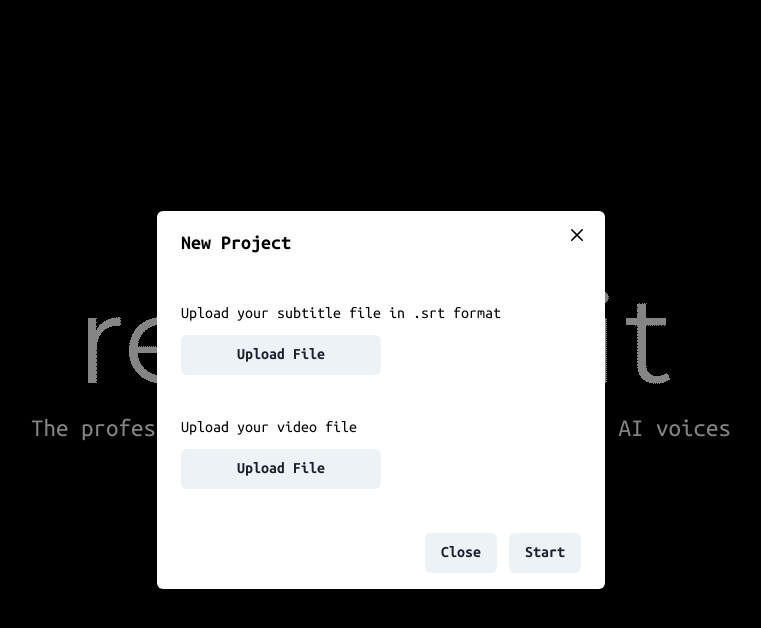
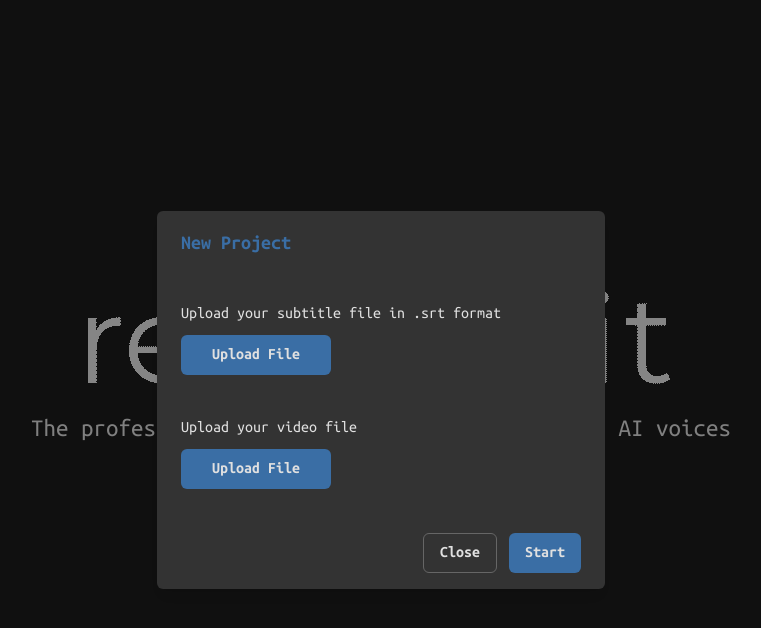
Before and after one commit to ArturoTarantino/voiseed-assignment, a React (Vite) app: page / in a window 1280 px wide. Both pictures are taken after a click on the button "Create new project". Shown: the top 628 px of the page, without its empty margins (259-1020 px from the left). Built offline with nearby package versions, Linux system fonts and the light colour scheme.

Commit message:
styles app

```diff
--- a/src/App.scss
+++ b/src/App.scss
@@ -3,15 +3,12 @@
 }
 
 .my-btn {
-    padding: 10px 20px;
-    border-radius: 10px;
-    background-color: white;
-    color: black;
-    border: none;
+    background-color: #3A6EA5 !important;
+    color: #E0E0E0 !important;
 }
 
 .project-box {
-    background-color: rgb(37, 36, 36);
+    background-color: #2B2B2B;
     border-radius: 10px;
     padding: 10px;
     height: 100%;
@@ -19,7 +16,7 @@
     thead {
         tr {
             th {
-                color: white;
+                color: #3A6EA5;
             }
         }
     }
@@ -28,3 +25,31 @@
         cursor: pointer;
     }
 }
+
+.muted-blue-text {
+    color: #3A6EA5
+}
+
+$warm-white: #F5F5F5;
+$medium-gray: #666666;
+
+.time-picker {
+    select {
+        color: $warm-white; // Warm White
+        border: 1px solid $medium-gray !important; // Medium Gray border
+        border-radius: 4px;
+        padding: 8px;
+        font-size: 16px;
+
+        // Option styles
+        option {
+            background-color: #2E2E2E; // Slightly darker gray for option background
+            color: $warm-white; // Warm White for option text
+
+            &:hover {
+                background-color: #4C8B82; // Teal on hover for visibility
+                color: #FFFFFF; // White text for contrast
+            }
+        }
+    }
+}
--- a/src/components/FileUpload.tsx
+++ b/src/components/FileUpload.tsx
@@ -81,16 +81,17 @@ const FileUpload = ({ labelText, inputType, acceptedFile, errorMessage }: Props)
             />
             <Box>
                 <Button
-                    width='50%'
+                    width='150px'
                     marginTop='10px'
                     onClick={() => fileInputRef.current?.click()}
+                    className='my-btn'
                 >
                     Upload File
                 </Button>
-                {file && <span style={{ marginLeft: '15px', verticalAlign: 'text-top' }} >{file.name}</span>}
+                {file && <span style={{ marginLeft: '15px', verticalAlign: 'text-top', whiteSpace: 'pre-wrap' }} >{file.name}</span>}
             </Box>
             {
-                errorMessage && <div style={{ color: 'red' }}>
+                errorMessage && <div style={{ color: 'red', marginTop: '10px' }}>
                     {acceptedFile === '.srt' ? 'You need to upload an .srt file' : 'You need to upload a video file'}
                 </div>
             }
--- a/src/components/ModalUpload.tsx
+++ b/src/components/ModalUpload.tsx
@@ -6,7 +6,6 @@ import {
     ModalHeader,
     ModalFooter,
     ModalBody,
-    ModalCloseButton,
     Box
 } from '@chakra-ui/react';
 import FileUpload from './FileUpload';
@@ -40,7 +39,7 @@ const ModalUpload = ({ isOpen, onClickClose, startProject }: Props) => {
 
         const canStartProject = isSubUploaded && isVideoUploaded;
         console.log(canStartProject);
-        if(!canStartProject) {
+        if (!canStartProject) {
             setErrorObject({ sub: !isSubUploaded, video: !isVideoUploaded });
         } else {
 
@@ -49,7 +48,7 @@ const ModalUpload = ({ isOpen, onClickClose, startProject }: Props) => {
             const videoDuration = JSON.parse(localStorage.getItem('videoDuration') as string);
 
             const isDurationSubValid = endTimeLastSub <= videoDuration;
-            if(isDurationSubValid) {
+            if (isDurationSubValid) {
                 setErrorObject({ sub: false, video: false });
                 onClickClose();
                 startProject();
@@ -66,12 +65,13 @@ const ModalUpload = ({ isOpen, onClickClose, startProject }: Props) => {
             onClose={onClickClose}
             isCentered
         >
-            <Box style={{ color: 'black' }} >
+            <Box color={'#E0E0E0'}>
 
                 <ModalOverlay />
-                <ModalContent>
-                    <ModalHeader>New Project</ModalHeader>
-                    <ModalCloseButton />
+                <ModalContent
+                    bg={"#333333"}
+                >
+                    <ModalHeader color={'#3A6EA5'} >New Project</ModalHeader>
                     <ModalBody
                         display='flex'
                         flexDirection='column'
@@ -92,12 +92,25 @@ const ModalUpload = ({ isOpen, onClickClose, startProject }: Props) => {
                     </ModalBody>
 
                     <ModalFooter>
-                        <Button colorScheme='gray' mr={3} onClick={onClickClose}>
+
+                        <Button
+                            mr={3}
+                            onClick={onClickClose}
+                            variant={'outline'}
+                            sx={{
+                                color: '#E0E0E0',
+                                borderColor: '#666666',
+                                '&:hover': {
+                                    bg: '#333333',
+                                    color: '#E0E0E0',
+                                },
+                            }}
+                        >
                             Close
                         </Button>
 
                         <Button
-                            colorScheme='gray'
+                            className='my-btn'
                             onClick={validateUpload}
                         >
                             Start
--- a/src/components/ProjectStarter.tsx
+++ b/src/components/ProjectStarter.tsx
@@ -13,10 +13,6 @@ interface Props {
 }
 
 const ProjectStarter = memo(({ onClickOpen }: Props) => {
-
-  useEffect(() => {
-    console.log('render ProjectStarter');
-  }, [])
 
   return (
     <>
@@ -45,6 +41,7 @@ const ProjectStarter = memo(({ onClickOpen }: Props) => {
             maxWidth: '200px',
             marginTop: '20px'
           }}
+          className='my-btn'
           onClick={onClickOpen}
         >
           Create new project
--- a/src/components/SubTitleBox.tsx
+++ b/src/components/SubTitleBox.tsx
@@ -98,10 +98,14 @@ const SubTitleBox = memo(() => {
     return (
         <Box
             className='project-box'
-            style={{ padding: 0 }}
+            style={{ padding: 0, height: '100%' }}
         >
             <TableContainer
-                overflow={'hidden'}
+                height={'100%'}
+                maxH={'600px'}
+                overflowY="auto"
+                overflowX="hidden"
+                padding={'20px 0'}
             >
                 <Table variant='simple'>
                     <Thead>
@@ -127,7 +131,7 @@ const SubTitleBox = memo(() => {
                                 return (
                                     <Tr key={index} onClick={() => handleSubtitleClick(subTitle.start)} style={
                                         isActive ? {
-                                            backgroundColor: 'yellow'
+                                            backgroundColor: '#3A6EA5'
                                         } : {}
                                     }>
                                         <Td>{index + 1}</Td>
--- a/src/components/TimePicker.tsx
+++ b/src/components/TimePicker.tsx
@@ -12,6 +12,27 @@ interface Time {
     hours: number;
     minutes: number;
     seconds: number;
+}
+
+const selectStyles =  {
+    color: '#F5F5F5',
+    border: '1px solid #666666',
+    borderRadius: '4px',
+    padding: '8px',
+    fontSize: '16px',
+    outline: 'none',
+    boxShadow: 'none',
+    '&:hover': {
+        borderColor: '#666666',
+        color: '#FFFFFF',
+    },
+    '& option': {
+        backgroundColor: '#2E2E2E',
+        color: '#F5F5F5',
+        '&:hover': {
+            color: '#FFFFFF',
+        },
+    },
 }
 
 const TimePicker = ({ time, onTimeChange, isError }: Props) => {
@@ -40,6 +61,8 @@ const TimePicker = ({ time, onTimeChange, isError }: Props) => {
                 <Select
                     value={timeInput?.hours}
                     onChange={(e) => handleTimeChange('hours', Number(e.target.value))}
+                    focusBorderColor='#666666'
+                    sx={selectStyles}
                 >
                     {
                         [...Array(2)].map((_, i) => (
@@ -57,6 +80,8 @@ const TimePicker = ({ time, onTimeChange, isError }: Props) => {
                 <Select
                     value={timeInput?.minutes}
                     onChange={(e) => handleTimeChange('minutes', Number(e.target.value))}
+                    focusBorderColor='#666666'
+                    sx={selectStyles}
                 >
                     {
                         [...Array(60)].map((_, i) => (
@@ -74,6 +99,8 @@ const TimePicker = ({ time, onTimeChange, isError }: Props) => {
                 <Select
                     value={timeInput?.seconds}
                     onChange={(e) => handleTimeChange('seconds', Number(e.target.value))}
+                    focusBorderColor='#666666'
+                    sx={selectStyles}
                 >
                     {
                         [...Array(60)].map((_, i) => (
--- a/src/components/VideoPlayer.tsx
+++ b/src/components/VideoPlayer.tsx
@@ -52,12 +52,13 @@ const VideoPlayer = () => {
             className='project-box'
             style={{
                 display: 'flex',
-                alignItems: 'center'
+                alignItems: 'center',
+                height: '100%'
             }}
         >
             {
                 videoSource && subVTTURL ?
-                <div style={{ position: 'relative', width: '100%' }} onClick={() => console.log('hello')}>
+                <div style={{ position: 'relative', width: '100%', height: '100%' }}>
                     <ReactPlayer
                         url={videoSource}
                         controls={true}
--- a/src/index.scss
+++ b/src/index.scss
@@ -8,8 +8,8 @@
 
 body {
   font-family: 'Ubuntu Mono', monospace;
-  background-color: black;
-  color: white;
+  background-color: #1F1F1F;
+  color: #F5F5F5;
 
   * {
     font-family: inherit;
```
Also changed, not shown: src/components/ModalEditSubtitle.tsx (+33 -7 lines).
